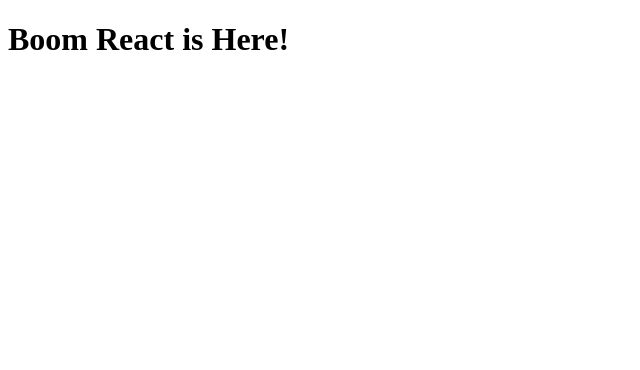
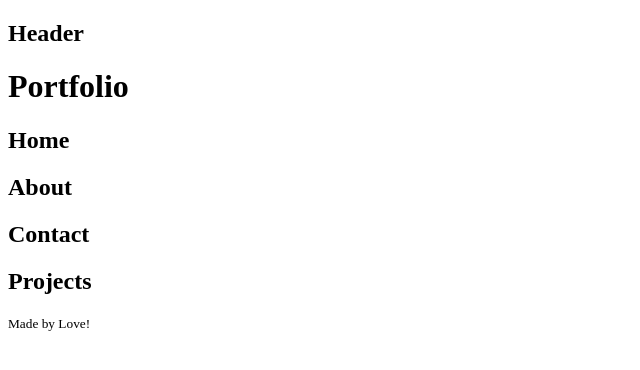
Before and after one commit to FaaDiiL/fadil_AlFarhan_ip2_fe20, a React (Create React App) app: page / in a window 1280 px wide. Shown: the top 370 px of the page, without its empty margins (0-640 px from the left). Built offline with nearby package versions, Linux system fonts and the light colour scheme; the HTML template or start-up script is replaced by a standard one.

Commit message:
Fix the infrastructure.

```diff
--- a/src/App.js
+++ b/src/App.js
@@ -1,8 +1,9 @@
+import Components from './Components/'
 function App() {
   return (
-    <div>
-      <h1>Boom React is Here!</h1>
-    </div>
+    <>
+      <Components />
+    </>
   )
 }
 
--- /dev/null
+++ b/src/Components/Footer/index.js
@@ -0,0 +1,11 @@
+import React from 'react'
+
+function index() {
+  return (
+    <footer>
+      <small>Made by Love!</small>
+    </footer>
+  )
+}
+
+export default index
--- /dev/null
+++ b/src/Components/Header/index.js
@@ -0,0 +1,11 @@
+import React from 'react'
+
+function index() {
+  return (
+    <>
+      <h2>Header</h2>
+    </>
+  )
+}
+
+export default index
--- /dev/null
+++ b/src/Components/Main/About/index.js
@@ -0,0 +1,11 @@
+import React from 'react'
+
+function Index() {
+  return (
+    <>
+      <h2>About</h2>
+    </>
+  )
+}
+
+export default Index
--- /dev/null
+++ b/src/Components/Main/Contact/index.js
@@ -0,0 +1,11 @@
+import React from 'react'
+
+function Index() {
+  return (
+    <>
+      <h2>Contact</h2>
+    </>
+  )
+}
+
+export default Index
--- /dev/null
+++ b/src/Components/Main/Home/index.js
@@ -0,0 +1,11 @@
+import React from 'react'
+
+function index() {
+  return (
+    <>
+      <h2>Home</h2>
+    </>
+  )
+}
+
+export default index
--- /dev/null
+++ b/src/Components/Main/Projects/index.js
@@ -0,0 +1,11 @@
+import React from 'react'
+
+function index() {
+  return (
+    <>
+      <h2>Projects</h2>
+    </>
+  )
+}
+
+export default index
--- /dev/null
+++ b/src/Components/Main/index.js
@@ -0,0 +1,17 @@
+import About from './About'
+import Contact from './Contact'
+import Home from './Home'
+import Projects from './Projects'
+
+function index() {
+  return (
+    <>
+      <Home />
+      <About />
+      <Contact />
+      <Projects />
+    </>
+  )
+}
+
+export default index
--- /dev/null
+++ b/src/Components/index.js
@@ -0,0 +1,18 @@
+import React from 'react'
+
+import Header from './Header/'
+import Main from './Main/'
+import Footer from './Footer/'
+
+function index() {
+  return (
+    <>
+      <Header />
+      <h1>Portfolio</h1>
+      <Main />
+      <Footer />
+    </>
+  )
+}
+
+export default index
```
Also changed, not shown: src/Components/Header/Navigation/index.js (added, +13 -0 lines).
